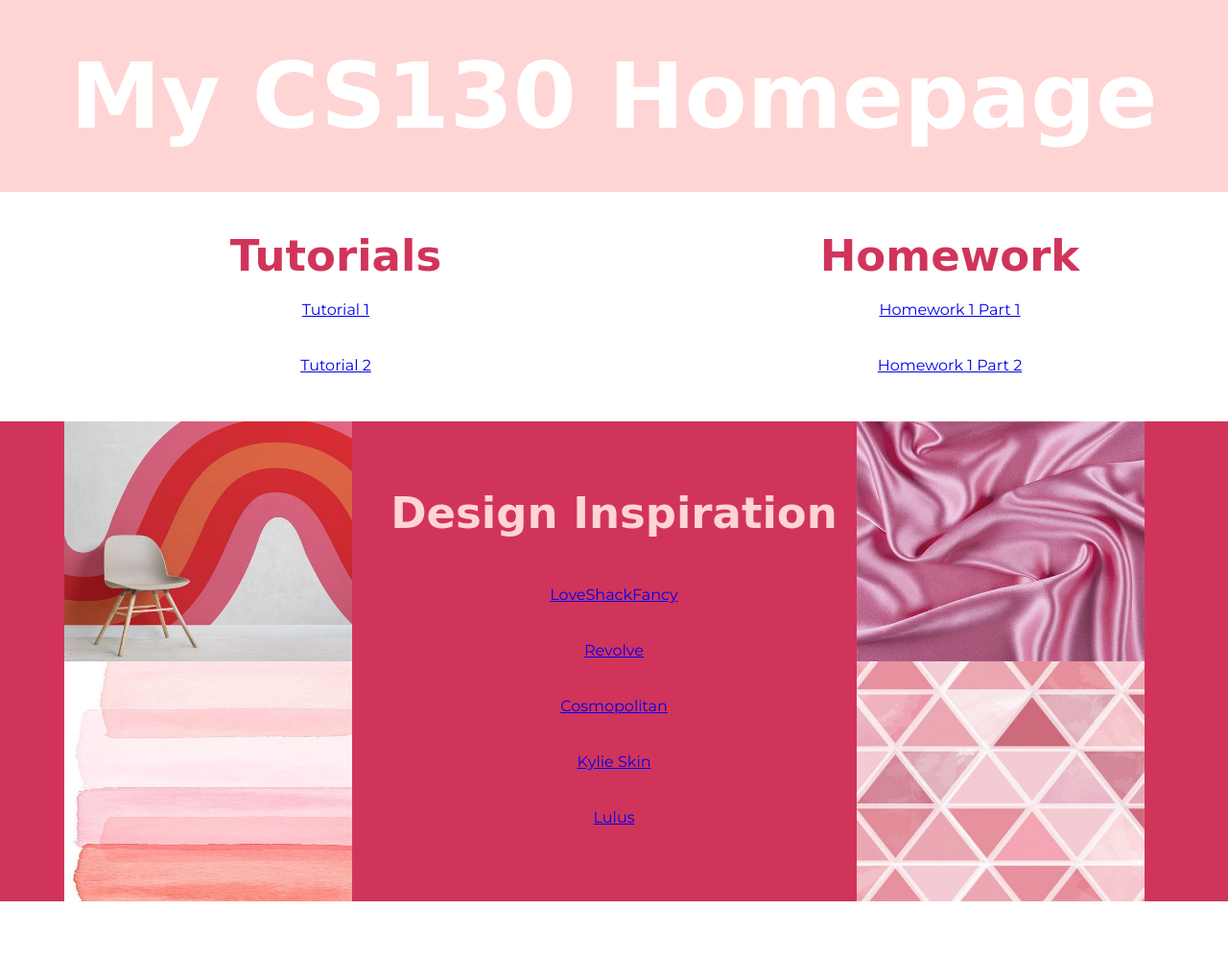
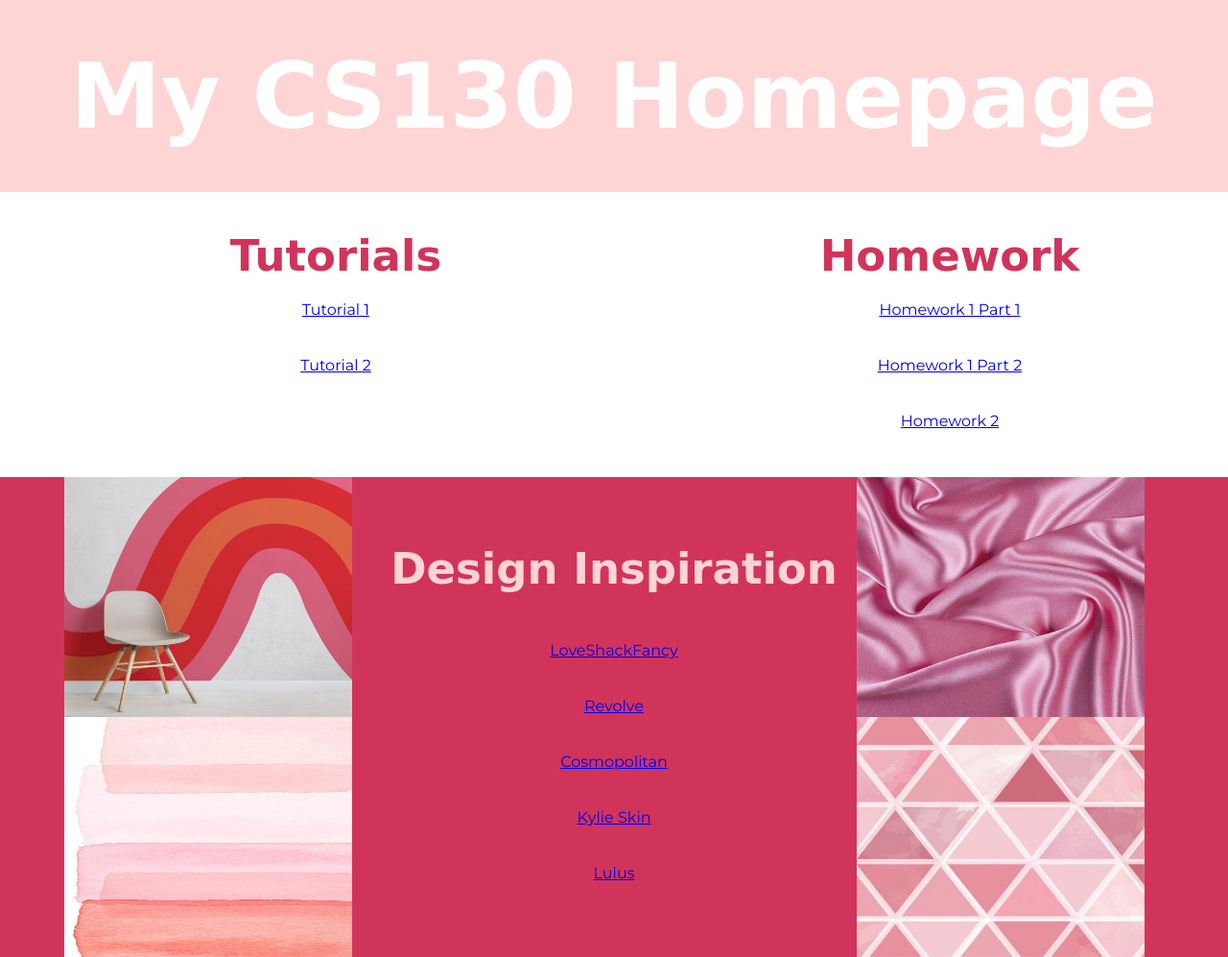
Before and after one commit to kimberlyj99/cs130-coursework, a plain HTML site: page index.html in a window 1280 px wide. Shown: the whole page at 96% size. Before the commit the page ends 939 px from the top, so only its background shows below. Drawn offline with Linux system fonts and the light colour scheme; a web font is replaced by a local one.

Commit message:
Updating my homepage

```diff
--- a/index.html
+++ b/index.html
@@ -36,6 +36,10 @@
             <br>
 
             <a href="https://kimberlyj99.github.io/cs130-coursework/hw01/02_flexbox/index.html">Homework 1 Part 2</a>
+
+            <br>
+
+            <a href="https://kimberlyj99.github.io/cs130-coursework/hw02/index.html ">Homework 2</a>
 
             <br>
 
```
